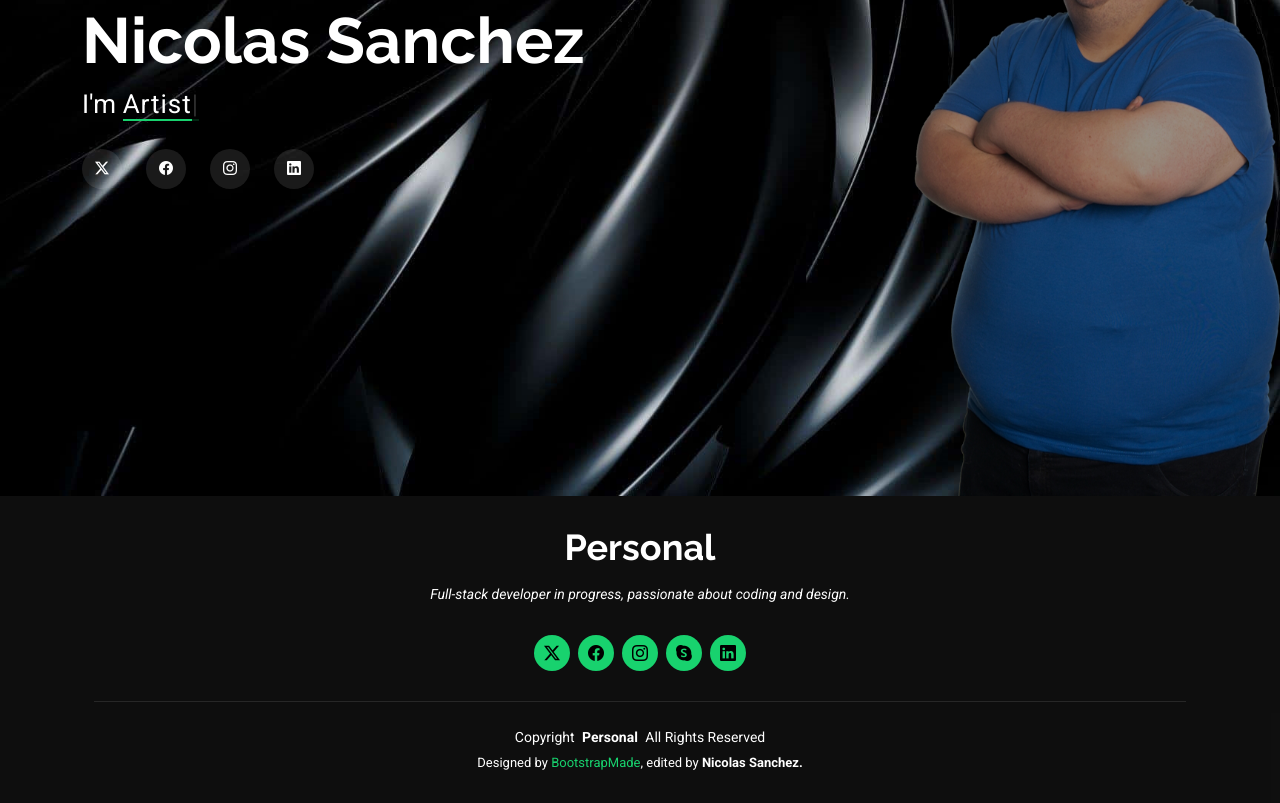
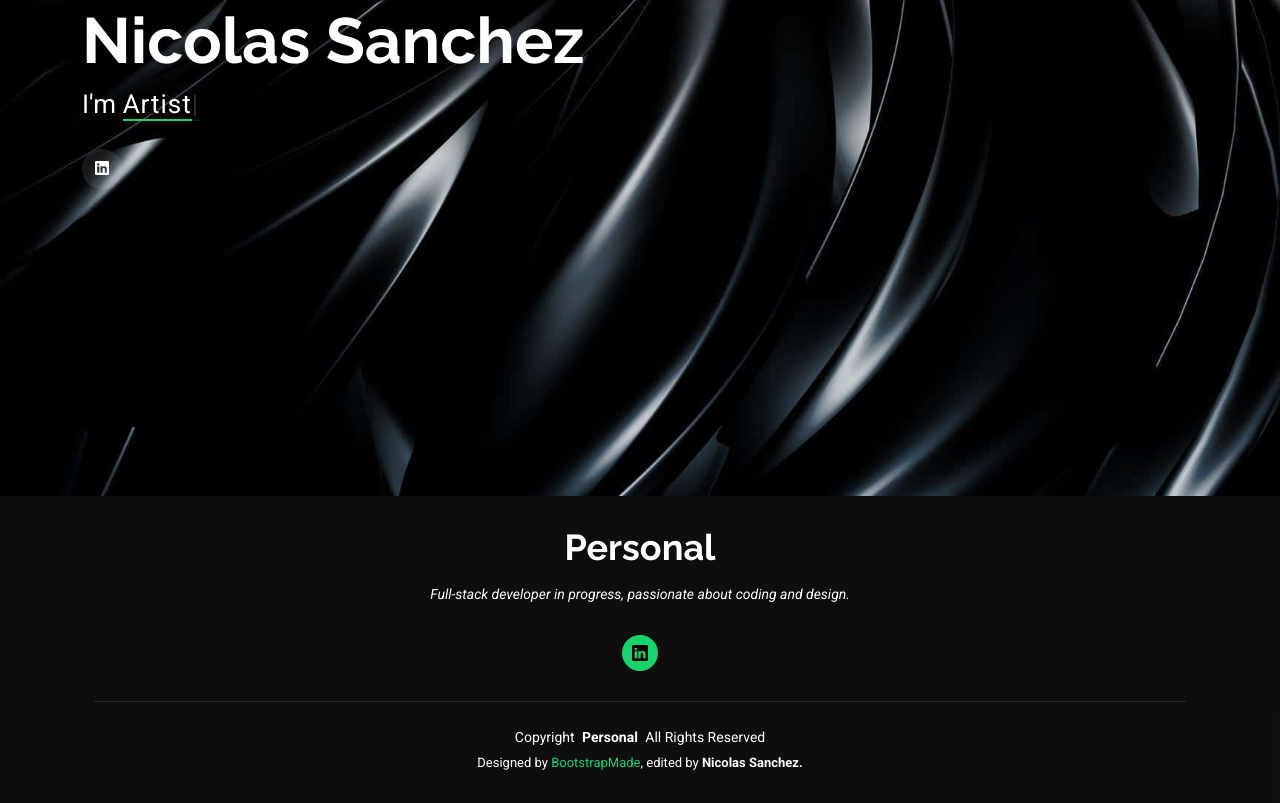
Before and after one commit to NicoGenstudent/Portafolio-profesional, a plain HTML site: page index.html in a window 1280 px wide. Shown: the part 304-1107 px from the top of the page. Drawn offline with Linux system fonts and the light colour scheme.

Commit message:
Removed all useless stuff.

```diff
--- a/index.html
+++ b/index.html
@@ -72,16 +72,13 @@
     <!-- Hero Section -->
     <section id="hero" class="hero section dark-background">
 
-      <img src="assets/img/Background-profile.jpg" alt="" data-aos="fade-in">
+      <img src="assets/img/Background.jpg" alt="" data-aos="fade-in">
 
       <div class="container" data-aos="zoom-out" data-aos-delay="100">
         <h2>Nicolas Sanchez</h2>
         <p>I'm <span class="typed" data-typed-items="Developer, Artist, Designer, Professional"></span><span class="typed-cursor typed-cursor--blink"></span></p>
         <div class="social-links">
-          <a href="#"><i class="bi bi-twitter-x"></i></a>
-          <a href="#"><i class="bi bi-facebook"></i></a>
-          <a href="#"><i class="bi bi-instagram"></i></a>
-          <a href="#"><i class="bi bi-linkedin"></i></a>
+          <a href="https://www.linkedin.com/in/nicolas-sanchez-a2b2521a2/"><i class="bi bi-linkedin"></i></a>
         </div>
       </div>
 
@@ -94,11 +91,7 @@
       <h3 class="sitename">Personal</h3>
       <p>Full-stack developer in progress, passionate about coding and design.</p>
       <div class="social-links d-flex justify-content-center">
-        <a href=""><i class="bi bi-twitter-x"></i></a>
-        <a href=""><i class="bi bi-facebook"></i></a>
-        <a href=""><i class="bi bi-instagram"></i></a>
-        <a href=""><i class="bi bi-skype"></i></a>
-        <a href=""><i class="bi bi-linkedin"></i></a>
+        <a href="https://www.linkedin.com/in/nicolas-sanchez-a2b2521a2/"><i class="bi bi-linkedin"></i></a>
       </div>
       <div class="container">
         <div class="copyright">
```
Also changed, not shown: about.html (+1 -5 lines), contact.html (+2 -10 lines), portfolio-details.html (+1 -5 lines), portfolio.html (+1 -5 lines), resume.html (+1 -5 lines), starter-page.html (+1 -5 lines).
